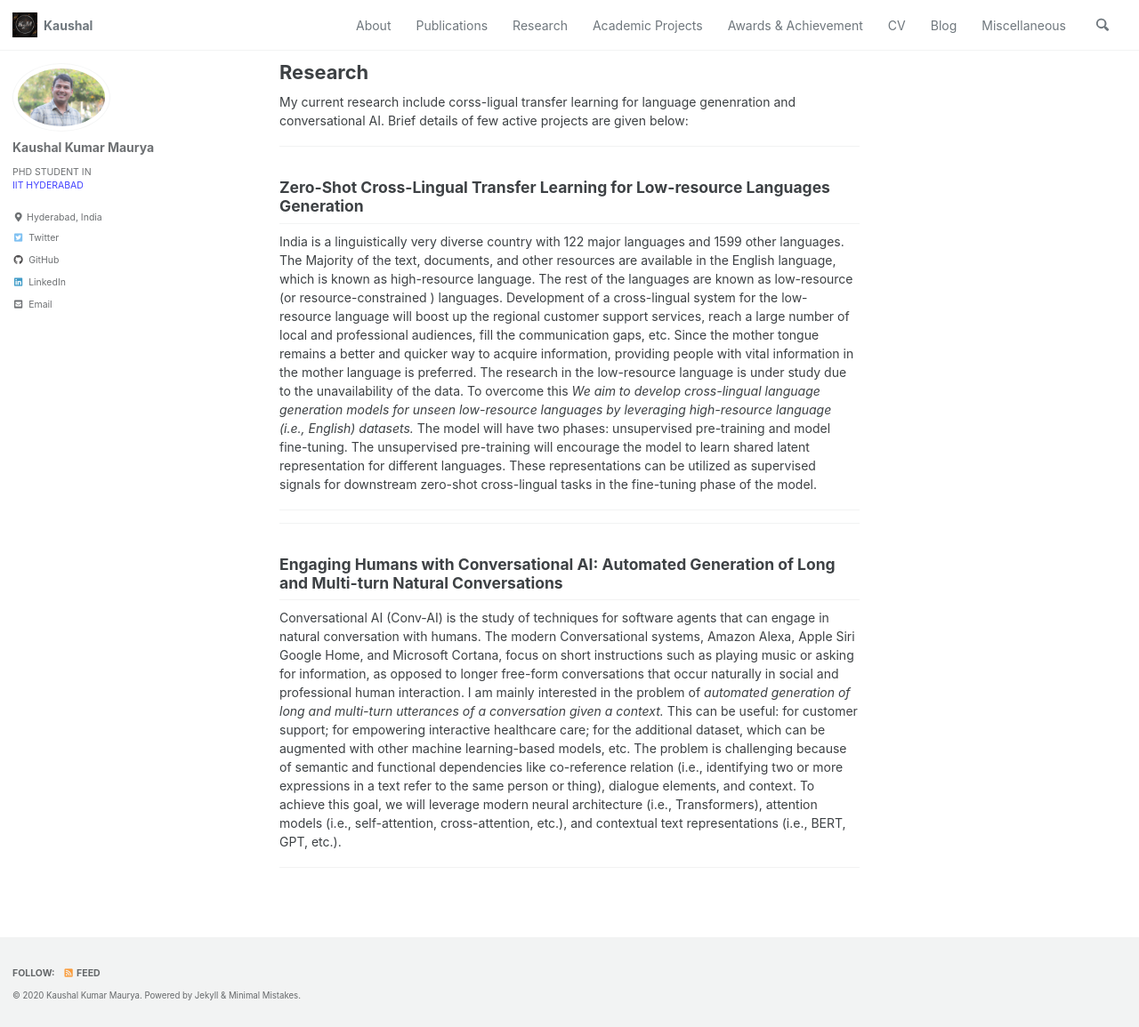
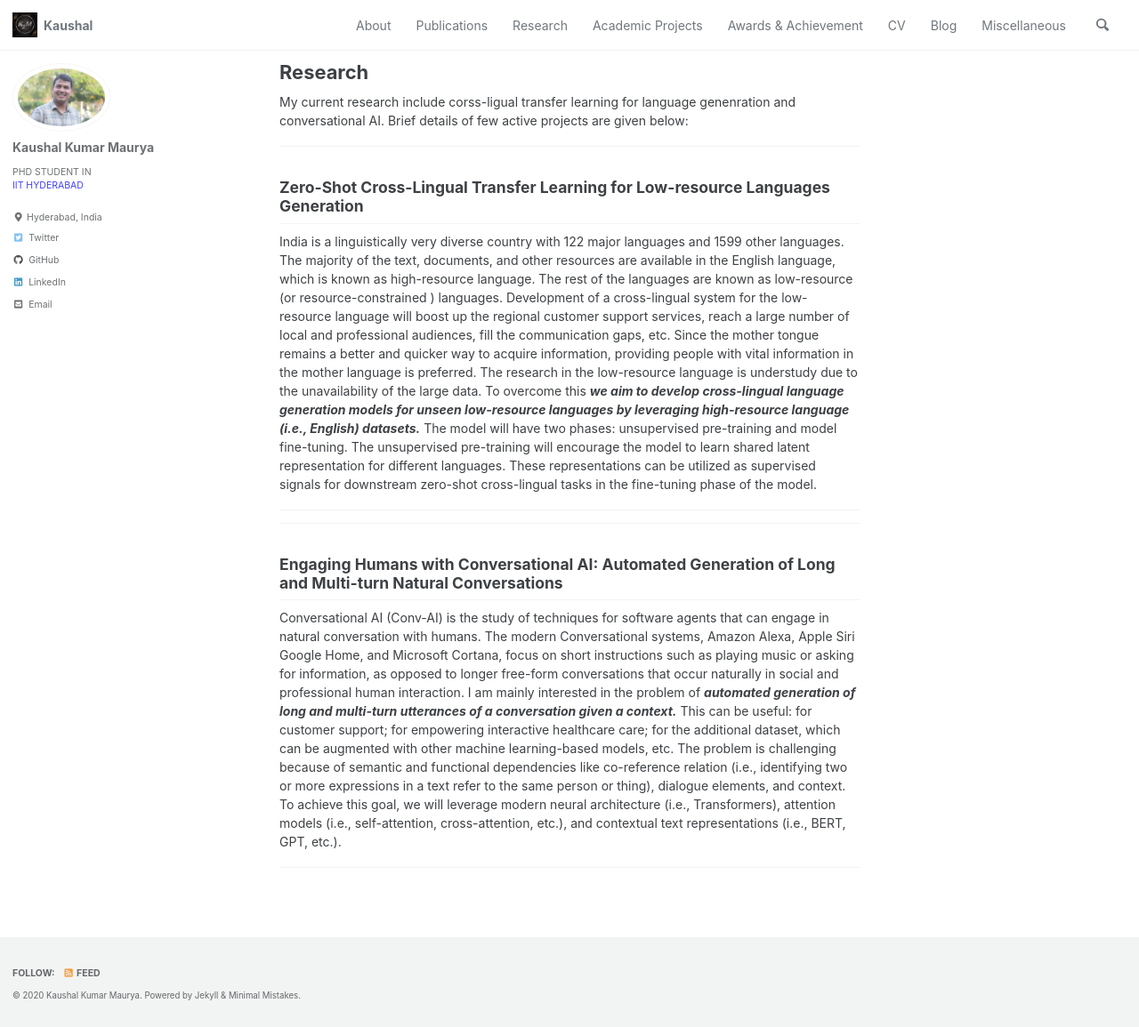
Before and after one commit to harshayelleni/harshayelleni.github.io, a Jekyll site: the page built from _pages/research.md, in a window 1280 px wide and 1155 px high. Shown: the whole window at 89% size. Built offline with Jekyll 4.4.1, drawn with Linux system fonts in a browser that asks for light colours; cached includes are drawn as plain includes.

Commit message:
doing modifications

```diff
--- a/_pages/research.md
+++ b/_pages/research.md
@@ -7,13 +7,13 @@ My current research include corss-ligual transfer learning for language genenrat
 
 ---
 ## Zero-Shot Cross-Lingual Transfer Learning for Low-resource Languages Generation
-India is a linguistically very diverse country with 122 major languages and 1599 other languages. The Majority of the text, documents, and other resources are available in the English language, which is known as high-resource language. The rest of the languages are known as low-resource (or resource-constrained ) languages.  Development of a cross-lingual system for the low-resource language will boost up the regional customer support services, reach a large number of local and professional audiences, fill the communication gaps, etc. Since the mother tongue remains a better and quicker way to acquire information, providing people with vital information in the mother language is preferred. The research in the low-resource language is under study due to the unavailability of the data. To overcome this _We aim to develop cross-lingual language generation models for unseen low-resource languages by leveraging high-resource language (i.e., English) datasets._ The model will have two phases: unsupervised pre-training and model fine-tuning. The unsupervised pre-training will encourage the model to learn shared latent representation for different languages. These representations can be utilized as supervised signals for downstream zero-shot cross-lingual tasks in the fine-tuning phase of the model.
+India is a linguistically very diverse country with 122 major languages and 1599 other languages. The majority of the text, documents, and other resources are available in the English language, which is known as high-resource language. The rest of the languages are known as low-resource (or resource-constrained ) languages.  Development of a cross-lingual system for the low-resource language will boost up the regional customer support services, reach a large number of local and professional audiences, fill the communication gaps, etc. Since the mother tongue remains a better and quicker way to acquire information, providing people with vital information in the mother language is preferred. The research in the low-resource language is understudy due to the unavailability of the large data. To overcome this **_we aim to develop cross-lingual language generation models for unseen low-resource languages by leveraging high-resource language (i.e., English) datasets._** The model will have two phases: unsupervised pre-training and model fine-tuning. The unsupervised pre-training will encourage the model to learn shared latent representation for different languages. These representations can be utilized as supervised signals for downstream zero-shot cross-lingual tasks in the fine-tuning phase of the model.
 
 ---
 
 
 ---
 ## Engaging Humans with Conversational AI: Automated Generation of Long and Multi-turn Natural Conversations
-Conversational AI (Conv-AI) is the study of techniques for software agents that can engage in natural conversation with humans. The modern Conversational systems, Amazon Alexa, Apple Siri Google Home, and Microsoft Cortana, focus on short instructions such as playing music or asking for information, as opposed to longer free-form conversations that occur naturally in social and professional human interaction. I am mainly interested in the problem of _automated generation of long and multi-turn utterances of a conversation given a context._ This can be useful: for customer support; for empowering interactive healthcare care; for the additional dataset, which can be augmented with other machine learning-based models, etc. The problem is challenging because of semantic and functional dependencies like co-reference relation (i.e., identifying two or more expressions in a text refer to the same person or thing), dialogue elements, and context. To achieve this goal, we will leverage modern neural architecture (i.e., Transformers), attention models (i.e., self-attention, cross-attention, etc.), and contextual text representations (i.e., BERT, GPT, etc.).
+Conversational AI (Conv-AI) is the study of techniques for software agents that can engage in natural conversation with humans. The modern Conversational systems, Amazon Alexa, Apple Siri Google Home, and Microsoft Cortana, focus on short instructions such as playing music or asking for information, as opposed to longer free-form conversations that occur naturally in social and professional human interaction. I am mainly interested in the problem of **_automated generation of long and multi-turn utterances of a conversation given a context._** This can be useful: for customer support; for empowering interactive healthcare care; for the additional dataset, which can be augmented with other machine learning-based models, etc. The problem is challenging because of semantic and functional dependencies like co-reference relation (i.e., identifying two or more expressions in a text refer to the same person or thing), dialogue elements, and context. To achieve this goal, we will leverage modern neural architecture (i.e., Transformers), attention models (i.e., self-attention, cross-attention, etc.), and contextual text representations (i.e., BERT, GPT, etc.).
 
 ---
```
